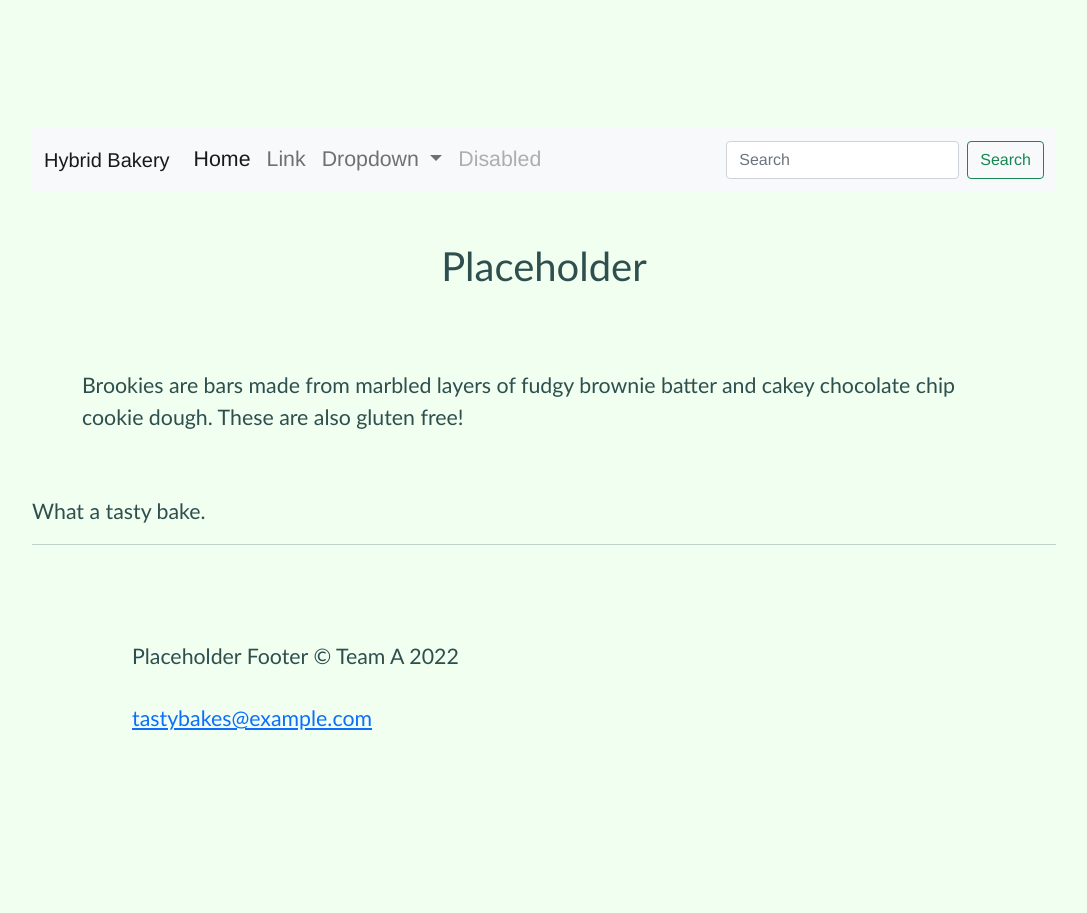
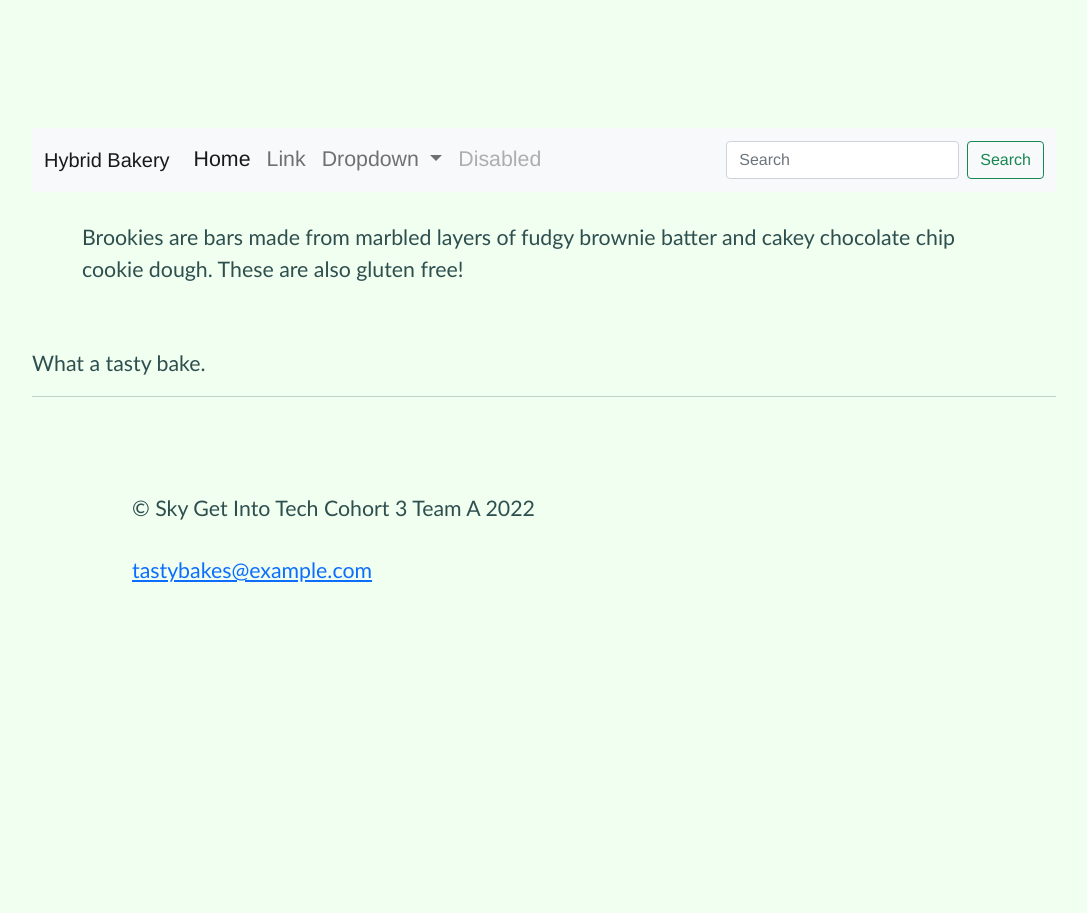
Before and after one commit to jessicacawdron/GroupA-HybridBakeryProject, a Flask app: page /products/1 in a window 1280 px wide. Shown: the top 913 px of the page, without its empty margins (96-1183 px from the left). After the commit the page ends 582 px from the top, so only its background shows below. Run offline with Flask 2, Linux system fonts and the light colour scheme; data comes from the database, SQL or seed files in the repository.

Commit message:
updated layout.html and service and routes for orders

```diff
--- a/HybridBakery/application/routes.py
+++ b/HybridBakery/application/routes.py
@@ -19,4 +19,22 @@ def show_products():
 
 @app.route('/products/<int:id>')
 def show_product(id):
+    #filename = "{}.jpg".format(product_name)#
     return render_template('product.html', product = service.get_product(id), message='What a tasty bake.')
+    #product_name = product_name, filename = filename,# '#
+
+@app.route('/orders', methods=['GET'])
+def show_orders():
+    error = ""
+    details = service.get_all_orders()
+    if len(details) == 0:
+        error = "There are no orders to display this week :("
+    return render_template('orders.html', order_details=details, message=error)
+
+@app.route('/orders/madethisweek', methods=['GET'])
+def show_weekly_orders():
+    error = ""
+    details = service.get_this_weeks_orders()
+    if len(details) == 0:
+        error = "There are no orders to display this week :("
+    return render_template('weeks_orders.html', order_details=details, message=error)
--- a/HybridBakery/application/service.py
+++ b/HybridBakery/application/service.py
@@ -1,10 +1,16 @@
 from application.models.product import Product
-
+from application.models.order_details import Order_details
 
 def get_products():
     return Product.query.all()
 
-
 def get_product(id):
     product = Product.query.filter_by(id=id).first()
     return product
+
+def get_all_orders():
+    return Order_details.query.all()
+
+def get_this_weeks_orders():
+    orders = Order_details.query.all()
+    return orders
--- a/HybridBakery/application/templates/layout.html
+++ b/HybridBakery/application/templates/layout.html
@@ -46,13 +46,13 @@
     </div>
   </div>
 </nav>
-    <h1>{{ title }} Placeholder</h1>
 {% block body_content %}
 {% endblock %}
+
 <hr>
 <!-- footer will be inherited by all child templates -->
 <footer>
-  <p> Placeholder Footer &copy; Team A 2022</p>
+  <p> &copy; Sky Get Into Tech Cohort 3 Team A 2022</p>
   <p><a href="mailto:tastybakes@example.com">tastybakes@example.com</a></p>
 </footer>
 </body>
```
